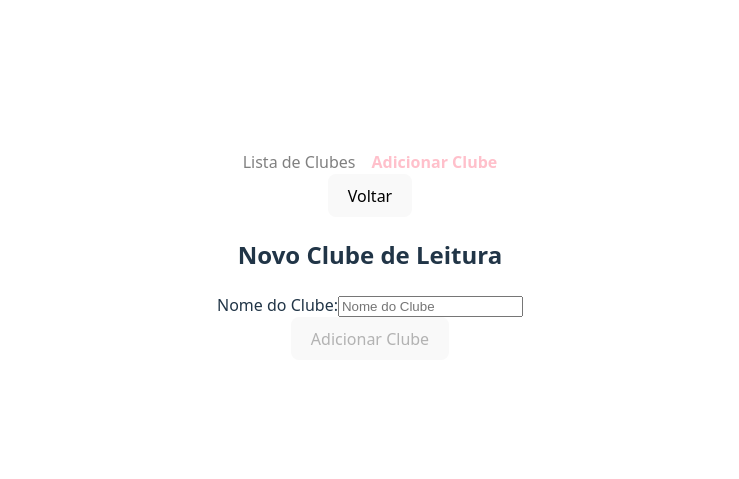
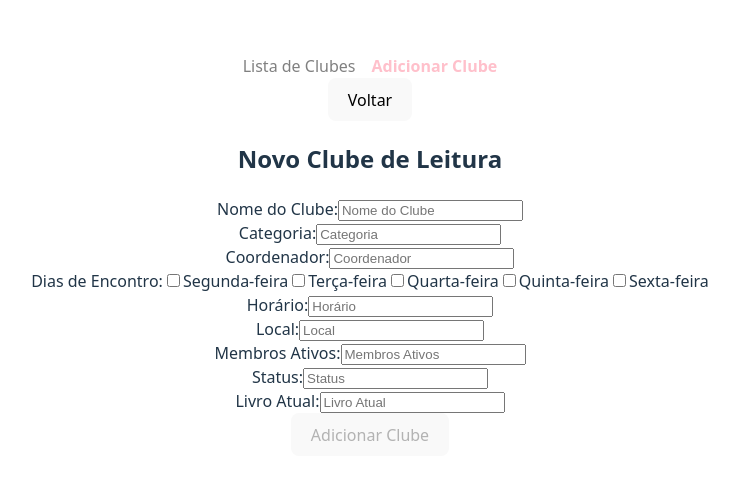
Before and after one commit to Lucas-Faleiro/library-club-manager, a React (Vite) app: page /adicionar in a window 1280 px wide. Shown: the part 145-624 px from the top of the page, without its empty margins (270-1009 px from the left). Built offline with nearby package versions, Linux system fonts and the light colour scheme.

Commit message:
Começo do Exercício 12

```diff
--- /dev/null
+++ b/src/components/ClubForm.jsx
@@ -0,0 +1,108 @@
+const ClubForm = ({
+  clubName,
+  handleInputChange,
+  handleSubmit,
+  errorMessage,
+  btnDisabled,
+}) => {
+  return (
+    <form onSubmit={handleSubmit}>
+      <h2>Novo Clube de Leitura</h2>
+      <div>
+        <label htmlFor="club-name">Nome do Clube:</label>
+        <input
+          type="text"
+          placeholder="Nome do Clube"
+          id="club-name"
+          name="club-name"
+          onChange={handleInputChange}
+          value={clubName}
+        />
+        {errorMessage && (
+          <p style={{ color: "red", fontSize: "12px" }}>{errorMessage}</p>
+        )}
+      </div>
+      <div>
+        <label htmlFor="club-category">Categoria:</label>
+        <input
+          type="text"
+          placeholder="Categoria"
+          id="club-category"
+          name="club-category"
+        />
+      </div>
+      <div>
+        <label htmlFor="club-coordinator">Coordenador:</label>
+        <input
+          type="text"
+          placeholder="Coordenador"
+          id="club-coordinator"
+          name="club-coordinator"
+        />
+      </div>
+      <div>
+        <label htmlFor="meeting-days">Dias de Encontro:</label>
+        <input type="checkbox" id="segunda" name="segunda" value="segunda" />
+        <label htmlFor="segunda">Segunda-feira</label>
+        <input type="checkbox" id="terca" name="terca" value="terca" />
+        <label htmlFor="terca">Terça-feira</label>
+        <input type="checkbox" id="quarta" name="quarta" value="quarta" />
+        <label htmlFor="quarta">Quarta-feira</label>
+        <input type="checkbox" id="quinta" name="quinta" value="quinta" />
+        <label htmlFor="quinta">Quinta-feira</label>
+        <input type="checkbox" id="sexta" name="sexta" value="sexta" />
+        <label htmlFor="sexta">Sexta-feira</label>
+      </div>
+      <div>
+        <label htmlFor="meeting-time">Horário:</label>
+        <input
+          type="text"
+          placeholder="Horário"
+          id="meeting-time"
+          name="meeting-time"
+        />
+      </div>
+      <div>
+        <label htmlFor="meeting-location">Local:</label>
+        <input
+          type="text"
+          placeholder="Local"
+          id="meeting-location"
+          name="meeting-location"
+        />
+      </div>
+      <div>
+        <label htmlFor="active-members">Membros Ativos:</label>
+        <input
+          type="number"
+          placeholder="Membros Ativos"
+          id="active-members"
+          name="active-members"
+        />
+      </div>
+      <div>
+        <label htmlFor="club-status">Status:</label>
+        <input
+          type="text"
+          placeholder="Status"
+          id="club-status"
+          name="club-status"
+        />
+      </div>
+      <div>
+        <label htmlFor="current-book">Livro Atual:</label>
+        <input
+          type="text"
+          placeholder="Livro Atual"
+          id="current-book"
+          name="current-book"
+        />
+      </div>
+      <button disabled={btnDisabled} type="submit">
+        Adicionar Clube
+      </button>
+    </form>
+  );
+};
+
+export default ClubForm;
--- a/src/pages/NovoClube.jsx
+++ b/src/pages/NovoClube.jsx
@@ -1,8 +1,73 @@
-import { useContext, useState } from "react";
+import { useContext, useReducer, useState } from "react";
 import { Link } from "react-router";
 import ClubsContext from "../contexts/ClubsContext";
+import ClubForm from "../components/ClubForm";
+
+const newClubReducer = (state, action) => {
+  const { type, inputValue } = action;
+  switch (type) {
+    case "SET_CLUB_NAME":
+      return {
+        ...state,
+        nome: inputValue,
+      };
+    case "SET_CATEGORY":
+      return {
+        ...state,
+        categoria: inputValue,
+      };
+    case "SET_COORDINATOR":
+      return {
+        ...state,
+        coordenador: inputValue,
+      };
+    case "SET_MEETING_DAYS":
+      return {
+        ...state,
+        diasEncontro: inputValue,
+      };
+    case "SET_SCHEDULE":
+      return {
+        ...state,
+        horario: inputValue,
+      };
+    case "SET_LOCATION":
+      return {
+        ...state,
+        local: inputValue,
+      };
+    case "SET_ACTIVE_MEMBERS":
+      return {
+        ...state,
+        membrosAtivos: inputValue,
+      };
+    case "SET_STATUS":
+      return {
+        ...state,
+        status: inputValue,
+      };
+    case "SET_CURRENT_BOOK":
+      return {
+        ...state,
+        livroAtual: inputValue,
+      };
+    default:
+      return state;
+  }
+};
 
 const NovoClube = () => {
+  const [inputsForm, dispatch] = useReducer(newClubReducer, {
+    nome: "",
+    categoria: "",
+    coordenador: "",
+    diasEncontro: [],
+    horario: "",
+    local: "",
+    membrosAtivos: 0,
+    status: "",
+    livroAtual: "",
+  });
   const [clubName, setClubName] = useState("");
   const { addNewClub, clubList } = useContext(ClubsContext);
   const [errorMessage, setErrorMessage] = useState("");
@@ -38,26 +103,13 @@ const NovoClube = () => {
       <Link to="/">
         <button>Voltar</button>
       </Link>
-      <form onSubmit={handleSubmit}>
-        <h2>Novo Clube de Leitura</h2>
-        <div>
-          <label htmlFor="club-name">Nome do Clube:</label>
-          <input
-            type="text"
-            placeholder="Nome do Clube"
-            id="club-name"
-            name="club-name"
-            onChange={handleInputChange}
-            value={clubName}
-          />
-          {errorMessage && (
-            <p style={{ color: "red", fontSize: "12px" }}>{errorMessage}</p>
-          )}
-        </div>
-        <button disabled={btnDisabled} type="submit">
-          Adicionar Clube
-        </button>
-      </form>
+      <ClubForm
+        clubName={clubName}
+        handleInputChange={handleInputChange}
+        handleSubmit={handleSubmit}
+        errorMessage={errorMessage}
+        btnDisabled={btnDisabled}
+      />
     </div>
   );
 };
```
